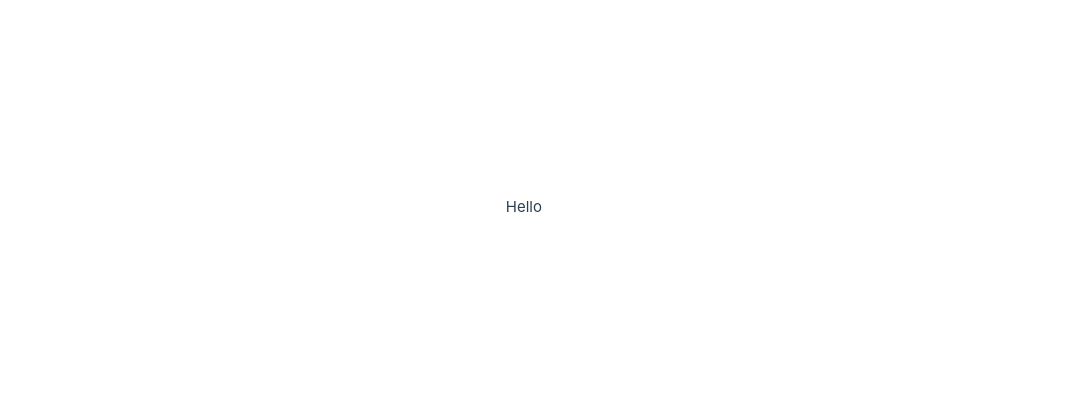
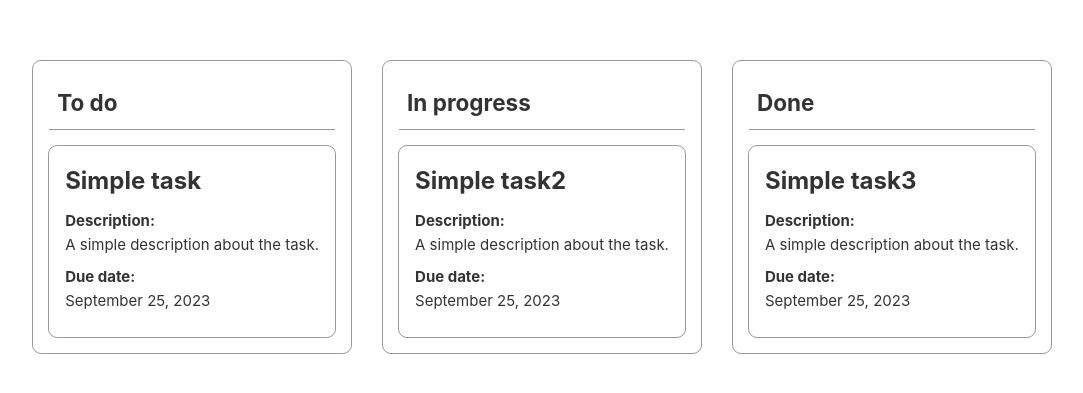
Before and after one commit to AnthonySchuijlenburg/task-manager, a Vue app: page / in a window 1280 px wide. Shown: the part 193-586 px from the top of the page, without its empty margins (98-1181 px from the left). Built offline with nearby package versions, Linux system fonts and the light colour scheme.

Commit message:
feature: add a display for tasks

```diff
--- a/package.json
+++ b/package.json
@@ -31,6 +31,7 @@
     "jsdom": "^22.1.0",
     "npm-run-all2": "^6.0.6",
     "prettier": "^3.0.3",
+    "sass": "^1.68.0",
     "typescript": "~5.2.0",
     "vite": "^4.4.9",
     "vitest": "^0.34.4",
--- a/src/App.vue
+++ b/src/App.vue
@@ -1,9 +1,66 @@
 <script setup lang="ts">
+import {useTasksStore} from "@/stores/tasks";
+import {computed, onBeforeMount} from "vue";
+import {TaskStatus} from "@/enums/TaskStatus";
+import type { Task } from "@/types/Task";
+import TaskGroup from "@/components/TaskGroup.vue";
+
+const tasks = useTasksStore();
+
+const dividedTasks = computed(() => {
+  let dividedTasks: Array<Array<Task>> = [];
+
+  Object.values(TaskStatus).forEach((key: string): void => {
+    dividedTasks.push(tasks.tasks.filter((task: Task) => task.status === key));
+  });
+
+  return dividedTasks;
+});
+
+onBeforeMount(() => {
+  tasks.addTask({
+    id: tasks.latestTaskId + 1,
+    name: 'Simple task',
+    description: 'A simple description about the task.',
+    dueDate: new Date(),
+    status: TaskStatus.Todo,
+  });
+  tasks.addTask({
+    id: tasks.latestTaskId + 1,
+    name: 'Simple task2',
+    description: 'A simple description about the task.',
+    dueDate: new Date(),
+    status: TaskStatus.InProgress,
+  });
+  tasks.addTask({
+    id: tasks.latestTaskId + 1,
+    name: 'Simple task3',
+    description: 'A simple description about the task.',
+    dueDate: new Date(),
+    status: TaskStatus.Done,
+  });
+})
 </script>
 
 <template>
-  Hello
+  <div class="task-groups">
+    <TaskGroup
+        v-for="(tasks, index) in dividedTasks"
+        :key="index"
+        :tasks="tasks"
+    />
+  </div>
 </template>
 
-<style scoped>
+<style lang="scss" scoped>
+.task-groups {
+  display: grid;
+  grid-template-columns: 1fr;
+  grid-gap: 2rem;
+
+  @media (min-width: 1024px) {
+    grid-template-columns: repeat(3, 1fr);
+  }
+}
+
 </style>
--- a/src/assets/base.css
+++ b/src/assets/base.css
@@ -55,7 +55,6 @@
 *::after {
   box-sizing: border-box;
   margin: 0;
-  font-weight: normal;
 }
 
 body {
--- a/src/assets/main.css
+++ b/src/assets/main.css
@@ -1,24 +1,9 @@
 @import './base.css';
 
 #app {
-  max-width: 1280px;
+  max-width: 80rem;
   margin: 0 auto;
   padding: 2rem;
-
-  font-weight: normal;
-}
-
-a,
-.green {
-  text-decoration: none;
-  color: hsla(160, 100%, 37%, 1);
-  transition: 0.4s;
-}
-
-@media (hover: hover) {
-  a:hover {
-    background-color: hsla(160, 100%, 37%, 0.2);
-  }
 }
 
 @media (min-width: 1024px) {
@@ -28,8 +13,7 @@ a,
   }
 
   #app {
-    display: grid;
-    grid-template-columns: 1fr 1fr;
     padding: 0 2rem;
+    max-width: 80rem;
   }
 }
--- /dev/null
+++ b/src/components/AbstractCard.vue
@@ -0,0 +1,15 @@
+<template>
+  <div class="card">
+    <slot />
+  </div>
+</template>
+
+<style lang="scss" scoped>
+.card {
+  background-color: rgba(255, 255, 255, 0.8);
+  border-radius: 0.5rem;
+  outline: 1px solid rgba(0, 0, 0, 0.4);
+  color: rgba(0, 0, 0, 0.8);
+  padding: 1rem;
+}
+</style>
--- /dev/null
+++ b/src/components/TaskCard.vue
@@ -0,0 +1,55 @@
+<script setup lang="ts">
+import type { Task } from "@/types/Task";
+import type {PropType} from "vue";
+import AbstractCard from "@/components/AbstractCard.vue";
+import {computed} from "vue";
+
+const props = defineProps({
+  task: {
+    required: true,
+    type: Object as PropType<Task>
+  }
+})
+
+const dueDate = computed<string>(() => {
+  return formatDate(props.task?.dueDate);
+})
+
+function formatDate(date: Date): string {
+  return new Intl.DateTimeFormat('en-US', {
+    day: "numeric",
+    month: "long",
+    year: "numeric",
+  }).format(date);
+}
+</script>
+
+<template>
+  <AbstractCard>
+    <div class="task">
+      <h3 class="task__title">{{task.name}}</h3>
+      <p class="task__entry"><strong class="task__label">Description:</strong><span>{{task.description}}</span></p>
+      <p class="task__entry"><strong class="task__label">Due date:</strong><span>{{dueDate}}</span></p>
+    </div>
+  </AbstractCard>
+</template>
+
+<style scoped lang="scss">
+.task {
+  display: flex;
+  flex-direction: column;
+}
+
+.task > * {
+  margin-bottom: .5rem;
+}
+
+.task__title {
+  font-size: 1.5rem;
+}
+
+.task__entry {
+  display: flex;
+  flex-direction: column;
+}
+</style>
--- /dev/null
+++ b/src/components/TaskGroup.vue
@@ -0,0 +1,36 @@
+<script setup lang="ts">
+import type { Task } from '@/types/Task'
+import AbstractCard from '@/components/AbstractCard.vue'
+import TaskCard from '@/components/TaskCard.vue'
+
+defineProps({
+  tasks: {
+    required: true,
+    type: Array<Task>
+  }
+})
+</script>
+
+<template>
+  <div class="task-group">
+    <AbstractCard>
+      <h2 class="task-group__title">{{ tasks[0].status }}</h2>
+      <TaskCard v-for="task in tasks" :task="task" :key="task.id" />
+    </AbstractCard>
+  </div>
+</template>
+
+<style scoped lang="scss">
+.task-group {
+  width: 100%;
+  display: flex;
+  flex-direction: column;
+  gap: 2rem;
+}
+
+.task-group__title {
+  border-bottom: 1px solid rgba(0, 0, 0, 0.4);
+  padding: 0.5rem;
+  margin-bottom: 1rem;
+}
+</style>
```
Also changed, not shown: 1 other file (tests, documents, lock files or other folders).
